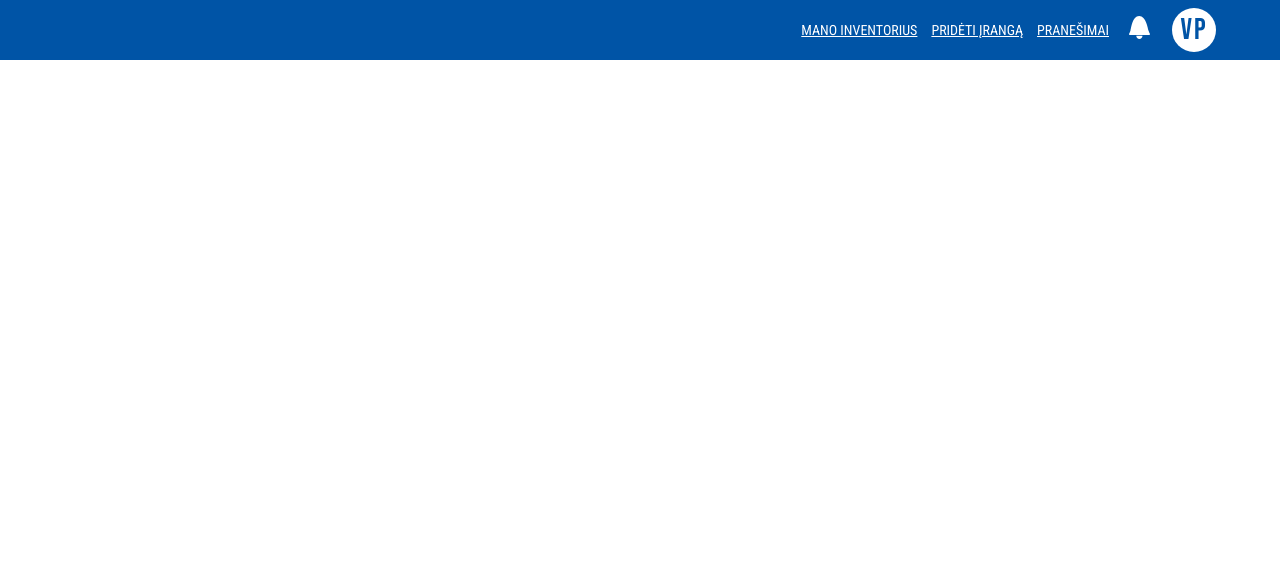
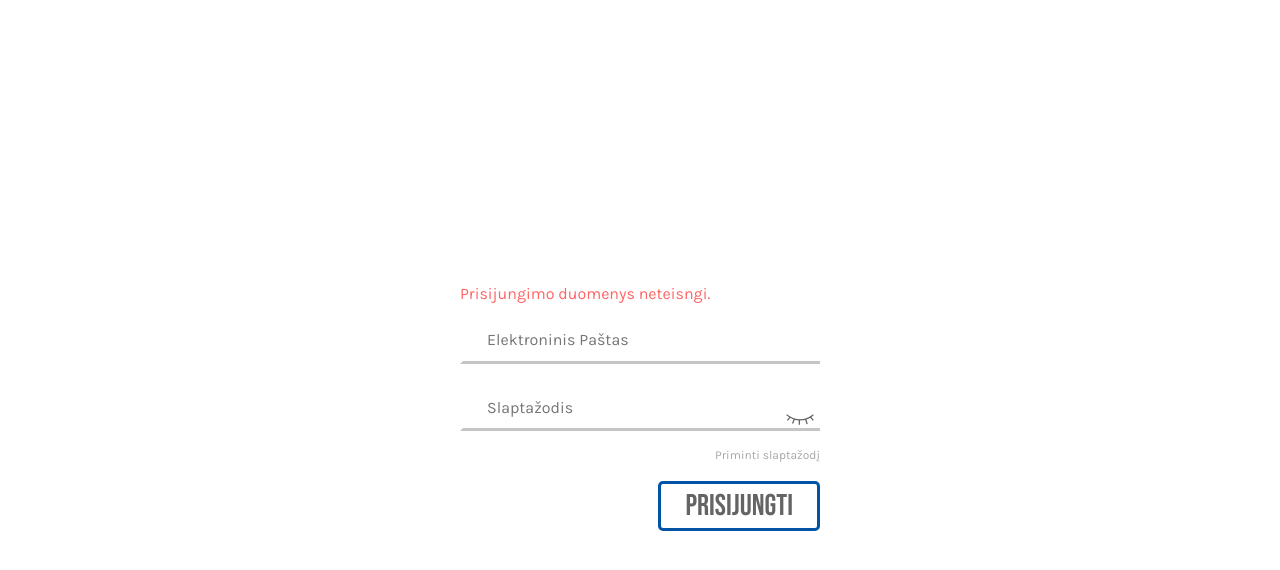
Before and after one commit to egle-na/inventorizavimo_sistema, a Vue app: page /log-in in a window 1280 px wide. Shown: the top 570 px of the page. Built offline with nearby package versions, Linux system fonts and the light colour scheme.

Commit message:
Header fixes and creating Login form

```diff
--- a/src/App.vue
+++ b/src/App.vue
@@ -21,6 +21,7 @@ export default {
     --clr-accent: #0054A6;
     --clr-black: #333;
     --clr-dark-grey: #646464;
+    --clr-darker-grey: #a7a7a7;
     --clr-grey: #c5c5c5;
     --clr-light-grey: #f3f3f3;
     --clr-almost-white: #fafafa;
@@ -51,11 +52,48 @@ export default {
   body {
     margin: 0;
     font-family: var(--ff-karla);
+    color: var(--clr-black);
+  }
+
+  img {
+    max-width: 100%;
   }
 
   button {
     background: none;
     border: none;
+    cursor: pointer;
   }
 
+  .btn {
+    background: var(--clr-white);
+    border: var(--clr-accent) solid 3px;
+    border-radius: 5px;
+
+    color: var(--clr-dark-grey);
+    font-family: var(--ff-bebas-neue);
+    font-size: var(--fs-button);
+
+    padding: .15em .8em;
+  }
+
+  input {
+    /*position: relative;*/
+    font: inherit;
+    color: inherit;
+    background: transparent;
+    border: none;
+    border-left: solid 3px transparent;
+    border-bottom: solid 3px var(--clr-grey);
+    padding: .7em 1.5em;
+  }
+
+  input:focus {
+    /*color: var(--clr-accent);*/
+    border-width: 3px;
+    border-color: var(--clr-accent);
+    outline: none;
+  }
+
+
 </style>
--- a/src/components/Header.vue
+++ b/src/components/Header.vue
@@ -7,18 +7,31 @@
       <router-link to="/" >Pranešimai</router-link>
     </nav>
 
-    <button id="messages-btn">
+    <button id="notifications-btn">
       <img src="../assets/icons/Notification-bell.svg" alt="">
+      <span v-show="notification" id="unread-notification"></span>
     </button>
 
-    <button id="profile-btn">VP</button>
+    <button id="profile-btn">{{ nameInitials }}</button>
   </header>
 
 </template>
 
 <script>
   export default {
-    name: "Header"
+    name: "Header",
+    // props: [ 'notification', 'name' ],
+    data() {
+      return {
+        notification: true,
+        name: 'Vardenis Pavardenis',
+      }
+    },
+    computed: {
+      nameInitials() {
+        return this.name.charAt(0) + this.name.split(" ")[1].charAt(0);
+      }
+    }
   }
 </script>
 
@@ -30,6 +43,7 @@
     display: flex;
     align-items: center;
     justify-content: end;
+    letter-spacing: 1px;
   }
 
   a {
@@ -41,9 +55,20 @@
     margin-right: 1em;
   }
 
-  #messages-btn {
-    margin-right: 1em;
+  #notifications-btn {
+    margin: 0 1em;
+    position: relative;
+  }
 
+  #unread-notification {
+    background: #FF6464;
+    height: 13px;
+    width: 13px;
+    border: solid var(--clr-accent) 2px;
+    border-radius: 50%;
+
+    position: absolute;
+    right: 1px;
   }
 
   #profile-btn {
@@ -52,11 +77,10 @@
     font-family: var(--ff-bebas-neue);
     font-size: 1.875rem;
     letter-spacing: 2px;
-    /*padding-top:;*/
 
-    /*margin: .2em;*/
     height: 44px;
     width: 44px;
+    padding-top: 2px;
     border-radius: 50%;
   }
 
--- a/src/components/HelloWorld.vue
+++ /dev/null
@@ -1,58 +0,0 @@
-<template>
-  <div class="hello">
-    <h1>{{ msg }}</h1>
-    <p>
-      For a guide and recipes on how to configure / customize this project,<br>
-      check out the
-      <a href="https://cli.vuejs.org" target="_blank" rel="noopener">vue-cli documentation</a>.
-    </p>
-    <h3>Installed CLI Plugins</h3>
-    <ul>
-      <li><a href="https://github.com/vuejs/vue-cli/tree/dev/packages/%40vue/cli-plugin-babel" target="_blank" rel="noopener">babel</a></li>
-      <li><a href="https://github.com/vuejs/vue-cli/tree/dev/packages/%40vue/cli-plugin-eslint" target="_blank" rel="noopener">eslint</a></li>
-    </ul>
-    <h3>Essential Links</h3>
-    <ul>
-      <li><a href="https://vuejs.org" target="_blank" rel="noopener">Core Docs</a></li>
-      <li><a href="https://forum.vuejs.org" target="_blank" rel="noopener">Forum</a></li>
-      <li><a href="https://chat.vuejs.org" target="_blank" rel="noopener">Community Chat</a></li>
-      <li><a href="https://twitter.com/vuejs" target="_blank" rel="noopener">Twitter</a></li>
-      <li><a href="https://news.vuejs.org" target="_blank" rel="noopener">News</a></li>
-    </ul>
-    <h3>Ecosystem</h3>
-    <ul>
-      <li><a href="https://router.vuejs.org" target="_blank" rel="noopener">vue-router</a></li>
-      <li><a href="https://vuex.vuejs.org" target="_blank" rel="noopener">vuex</a></li>
-      <li><a href="https://github.com/vuejs/vue-devtools#vue-devtools" target="_blank" rel="noopener">vue-devtools</a></li>
-      <li><a href="https://vue-loader.vuejs.org" target="_blank" rel="noopener">vue-loader</a></li>
-      <li><a href="https://github.com/vuejs/awesome-vue" target="_blank" rel="noopener">awesome-vue</a></li>
-    </ul>
-  </div>
-</template>
-
-<script>
-export default {
-  name: 'HelloWorld',
-  props: {
-    msg: String
-  }
-}
-</script>
-
-<!-- Add "scoped" attribute to limit CSS to this component only -->
-<style scoped>
-h3 {
-  margin: 40px 0 0;
-}
-ul {
-  list-style-type: none;
-  padding: 0;
-}
-li {
-  display: inline-block;
-  margin: 0 10px;
-}
-a {
-  color: #42b983;
-}
-</style>
--- a/src/router/router.js
+++ b/src/router/router.js
@@ -1,6 +1,7 @@
 import Vue from "vue";
 import VueRouter from "vue-router";
 import LogIn from "@/views/LogIn";
+import AddUser from "@/views/AddUser";
 
 Vue.use(VueRouter);
 
@@ -16,7 +17,12 @@ const router = new VueRouter({
             path: '/log-in',
             name: 'login',
             component: LogIn,
-        }
+        },
+        {
+            path: '/add-user',
+            name: 'add-user',
+            component: AddUser,
+        },
     ]
 })
 
--- /dev/null
+++ b/src/views/AddUser.vue
@@ -0,0 +1,19 @@
+<template>
+  <div>
+    <Header />
+
+
+  </div>
+</template>
+
+<script>
+  import Header from "@/components/Header";
+  export default {
+    name: "AddUser",
+    components: {Header}
+  }
+</script>
+
+<style scoped>
+
+</style>
--- a/src/views/LogIn.vue
+++ b/src/views/LogIn.vue
@@ -1,22 +1,119 @@
 <template>
-<div>
-  <Header />
+<!--<div>-->
+<!--  <Header />-->
 
-  <div>
+  <div class="backdrop">
+    <form class="form-container" @submit.prevent="tryLogin">
 
+      <p v-show="true" class="error-msg">Prisijungimo duomenys neteisngi.</p>
+
+      <input type="email" placeholder="Elektroninis Paštas" required class="first-input"/>
+      <div class="password-container">
+        <input :type="pswInputType" placeholder="Slaptažodis" required />
+        <button id="show-psw-btn" @click="togglePasswordVisibility" type="button">
+          <img src="../assets/icons/Eye-closed-icon.svg" alt="">
+        </button>
+      </div>
+
+      <router-link to="/" >Priminti slaptažodį</router-link>
+      <button type="submit" class="btn">Prisijungti</button>
+
+    </form>
   </div>
 
-</div>
+<!--</div>-->
 </template>
 
 <script>
-  import Header from "@/components/Header";
+  // import Header from "@/components/Header";
   export default {
     name: "LogIn",
-    components: {Header}
+    components: {
+      // Header
+    },
+    data() {
+      return {
+        pswVisible: false,
+      }
+    },
+    methods: {
+      togglePasswordVisibility() {
+        this.pswVisible = !this.pswVisible;
+      },
+      tryLogin() {
+        console.log("login");
+      }
+    },
+    computed: {
+      pswInputType() {
+        return this.pswVisible ? "text" : "password";
+      }
+    }
   }
 </script>
 
 <style scoped>
+  .backdrop {
+    position: absolute;
+    top:0;
+    bottom: 0;
+    left: 0;
+    right: 0;
 
+    display: flex;
+    align-items: center;
+    justify-content: center;
+
+    background: var(--clr-white);
+  }
+
+  .form-container {
+    display: flex;
+    flex-direction: column;
+
+    width: 360px;
+    margin: auto;
+  }
+
+  .first-input{
+    margin-bottom: 1.5em;
+  }
+
+  .password-container {
+    position: relative;
+    display: flex;
+    /*align-items: center;*/
+  }
+
+  .password-container input {
+    width: 100%;
+  }
+
+  #show-psw-btn {
+    position: absolute;
+    right: 0;
+    width: 40px;
+  }
+
+  a {
+    align-self: end;
+    font-size: 0.75rem; /* gal geriau 1rem */
+    /*text-align: right;*/
+    margin: 1.5em 0;
+    color: var(--clr-darker-grey);
+    text-decoration: none;
+  }
+
+  a:hover {
+    color: var(--clr-dark-grey);
+    text-decoration: underline;
+  }
+
+  .form-container button {
+    align-self: end;
+  }
+
+  .error-msg {
+    color: #FF6464;
+  }
 </style>
```
Also changed, not shown: src/assets/icons/Eye-closed-icon.svg (added).
